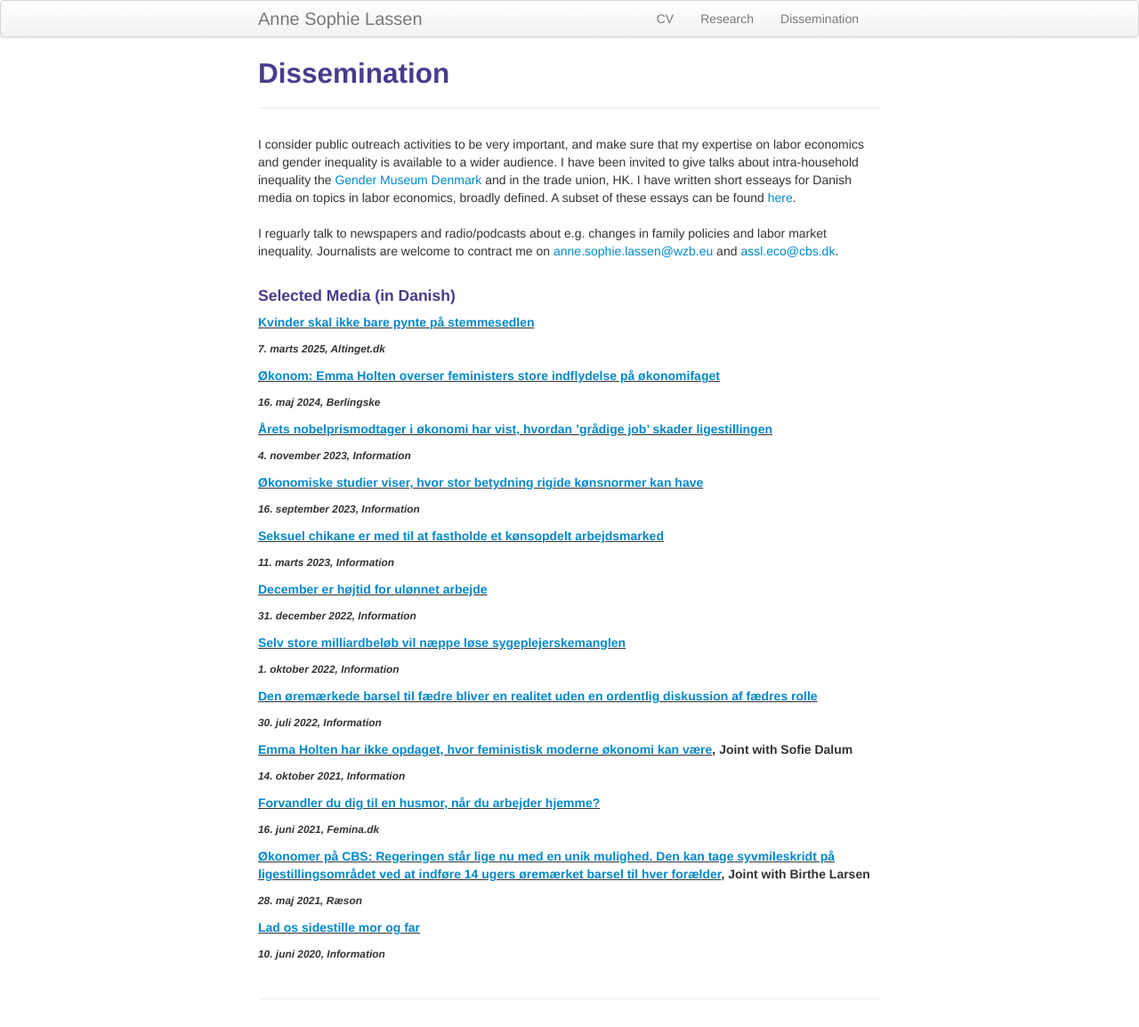
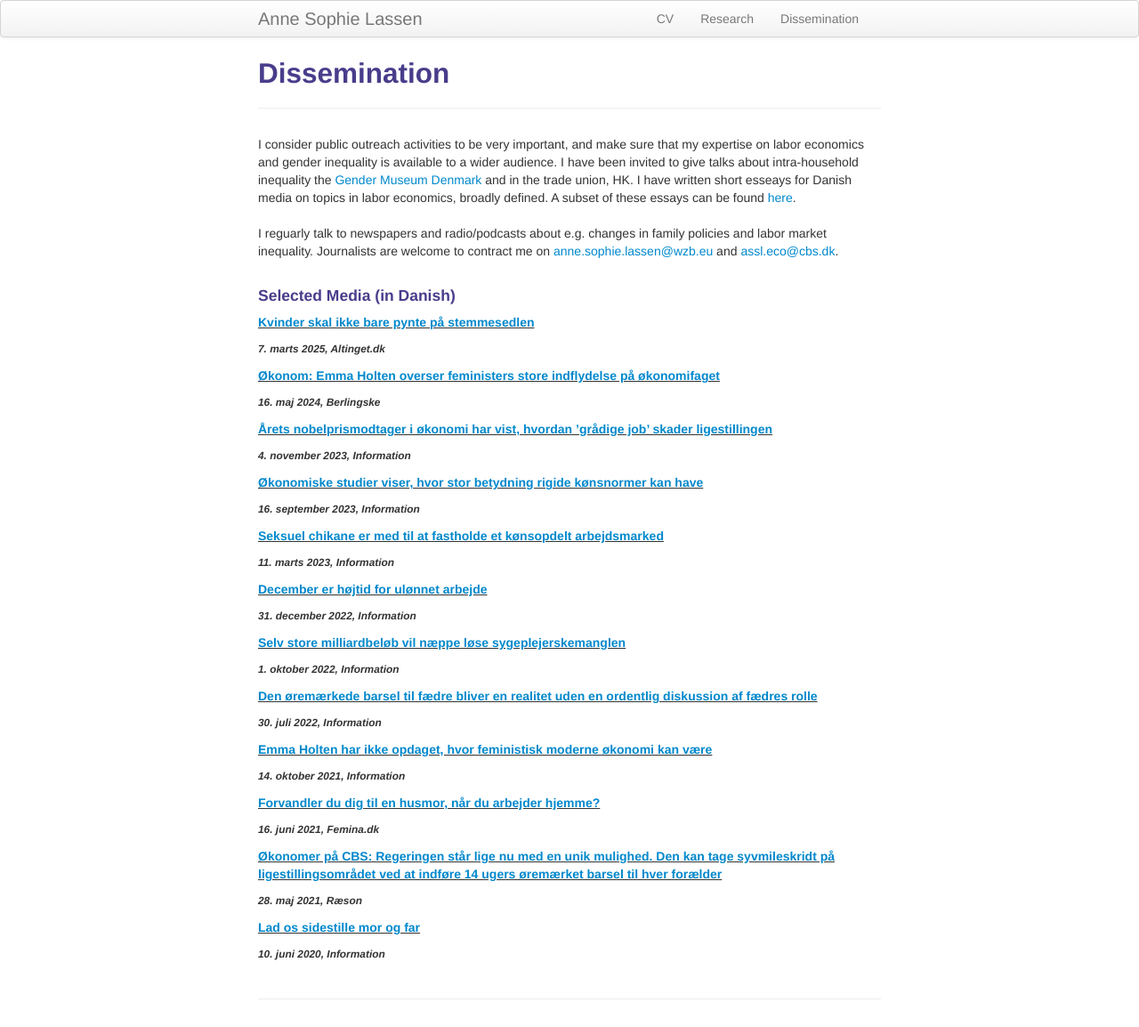
Before and after one commit to annesophielassen/annesophielassen.github.io, a Jekyll site: the page built from pages/dissemination.md, in a window 1280 px wide. Shown: the whole page at 89% size. Built offline with Jekyll 4.4.1, drawn with Linux system fonts in a browser that asks for light colours.

Commit message:
Update dissemination.md

```diff
--- a/pages/dissemination.md
+++ b/pages/dissemination.md
@@ -46,13 +46,13 @@ Examples of topics include economic aid during the Covid-19 pandemic, the impact
 ##### <u><a href="https://www.information.dk/moti/2022/07/oeremaerkede-barsel-faedre-realitet-uden-ordentlig-diskussion-faedres-rolle">Den øremærkede barsel til fædre bliver en realitet uden en ordentlig diskussion af fædres rolle</a></u>
 ###### *30. juli 2022, Information*
 
-##### <u><a href="https://www.information.dk/debat/2021/10/emma-holten-opdaget-feministisk-moderne-oekonomi-kan-vaere">Emma Holten har ikke opdaget, hvor feministisk moderne økonomi kan være</a></u>, Joint with Sofie Dalum
+##### <u><a href="https://www.information.dk/debat/2021/10/emma-holten-opdaget-feministisk-moderne-oekonomi-kan-vaere">Emma Holten har ikke opdaget, hvor feministisk moderne økonomi kan være</a></u>
 ###### *14. oktober 2021, Information*
 
 ##### <u><a href="https://www.femina.dk/agenda/samfund/forvandler-du-dig-til-en-husmor-naar-du-arbejder-hjemme">Forvandler du dig til en husmor, når du arbejder hjemme?</a></u>
 ###### *16. juni 2021, Femina.dk*
 
-##### <u><a href="https://www.raeson.dk/2021/oekonomer-paa-cbs-regeringen-staar-lige-nu-med-en-unik-mulighed-den-kan-tage-syvmileskridt-paa-ligestillingsomraadet-ved-at-indfoere-14-ugers-oeremaerket-barsel-til-hver-foraelder/">Økonomer på CBS: Regeringen står lige nu med en unik mulighed. Den kan tage syvmileskridt på ligestillingsområdet ved at indføre 14 ugers øremærket barsel til hver forælder</a></u>, Joint with Birthe Larsen
+##### <u><a href="https://www.raeson.dk/2021/oekonomer-paa-cbs-regeringen-staar-lige-nu-med-en-unik-mulighed-den-kan-tage-syvmileskridt-paa-ligestillingsomraadet-ved-at-indfoere-14-ugers-oeremaerket-barsel-til-hver-foraelder/">Økonomer på CBS: Regeringen står lige nu med en unik mulighed. Den kan tage syvmileskridt på ligestillingsområdet ved at indføre 14 ugers øremærket barsel til hver forælder</a></u>
 ###### *28. maj 2021, Ræson*
 
 ##### <u><a href="https://www.information.dk/debat/2020/06/foraeldet-ide-boern-bedre-barsel-mor-far">Lad os sidestille mor og far</a></u>
```
